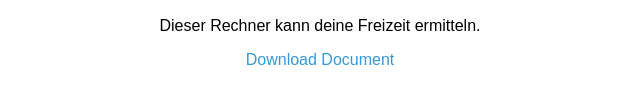
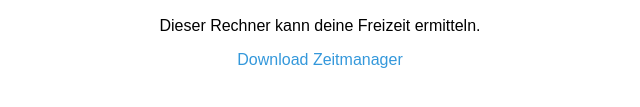
Before and after one commit to dennisljatifi/bsk-glueck, a plain HTML site: page Zeitplan/index.html in a window 1280 px wide. Shown: the part 171-278 px from the top of the page, 320-960 px from the left. Drawn offline with Linux system fonts and the light colour scheme.

Commit message:
Update index.html

```diff
--- a/Zeitplan/index.html
+++ b/Zeitplan/index.html
@@ -48,7 +48,7 @@
         <p>Dieser Rechner kann deine Freizeit ermitteln.</p>
 
         <!-- Replace 'example_document.pdf' with the actual name of your document file -->
-        <a href="Zeitplan.xlsx" download>Download Document</a>
+        <a href="Zeitplan.xlsx" download>Download Zeitmanager</a>
     </article>
 </body>
 </html>
```
